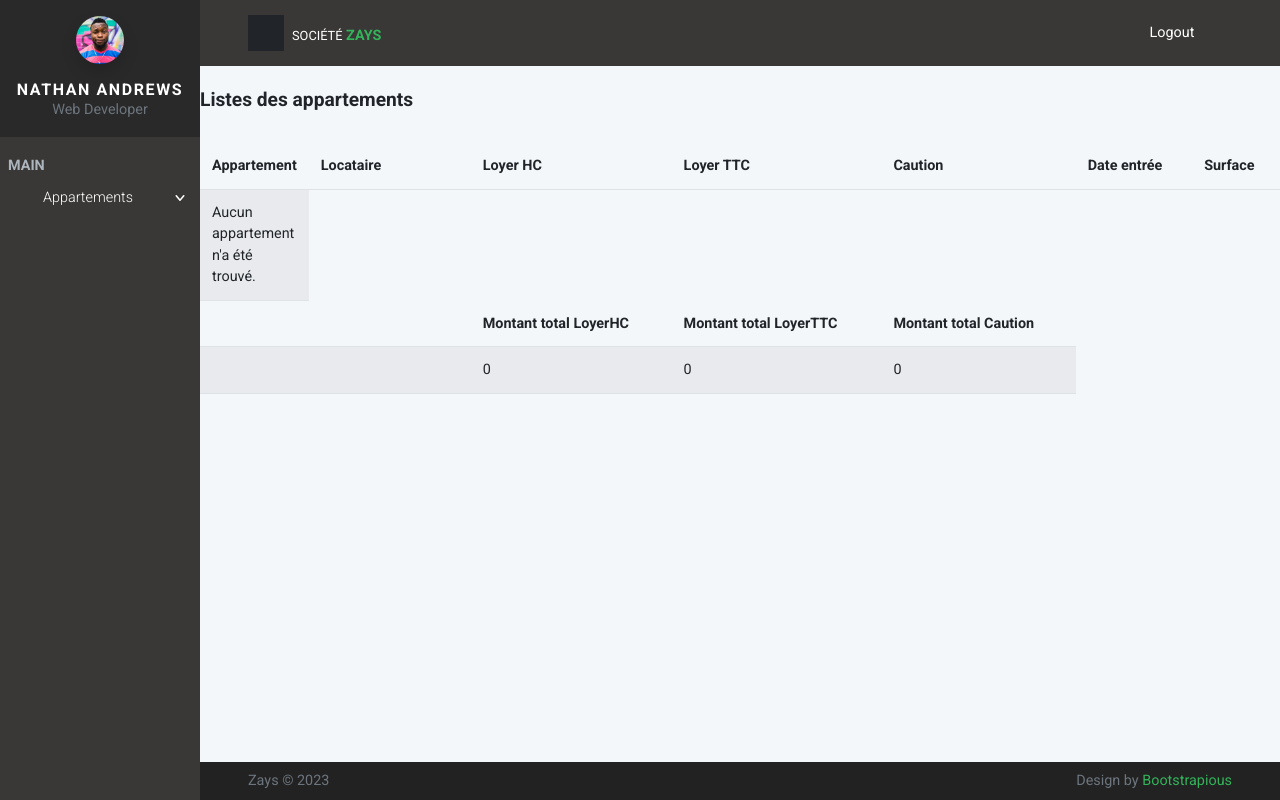
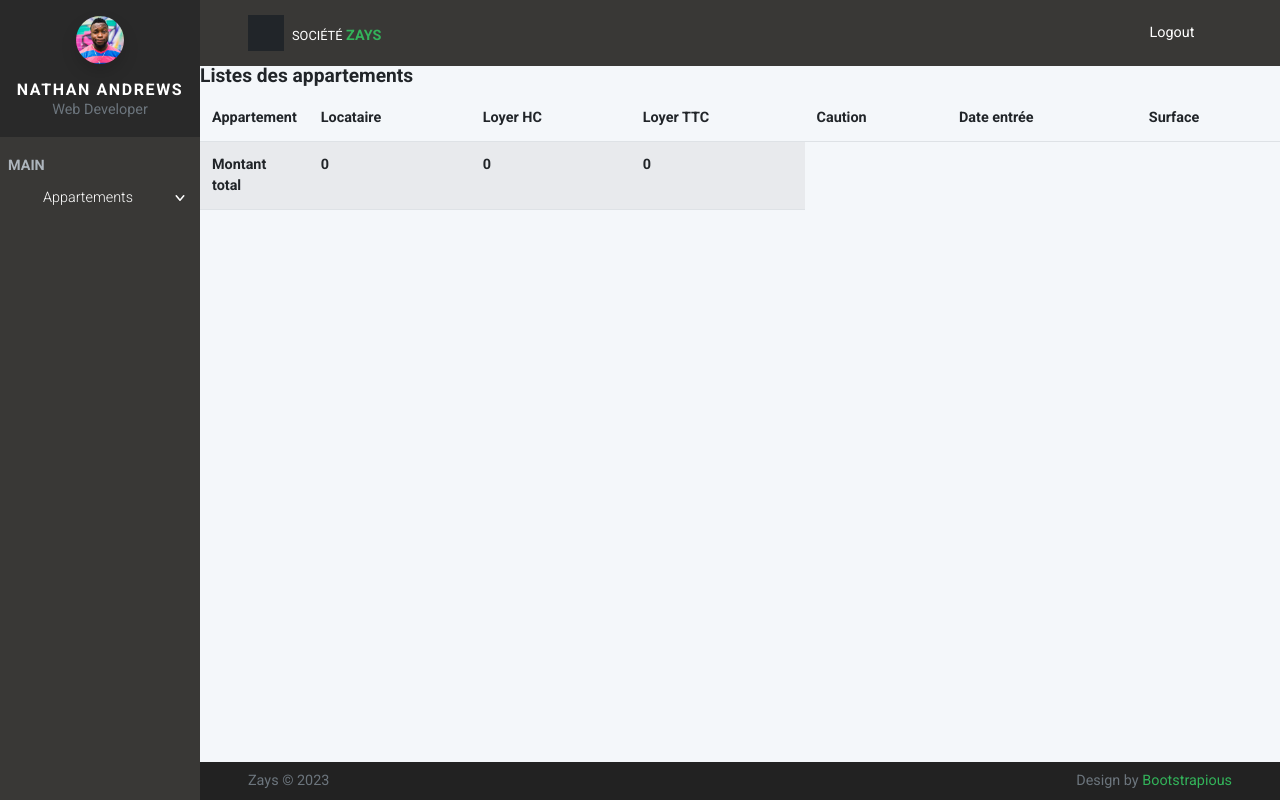
Before and after one commit to ZakinaA/Zays, a Symfony app: template templates/bail/lister.html.twig in a window 1280 px wide. Run offline with Twig, Linux system fonts and the light colour scheme; the template is opened without the code that fills it, so the values that code supplies are empty; some libraries are stand-ins or nearby versions.

Commit message:
amélioration de la vue : 1 seule boucle pour les totaux + indentation

```diff
--- a/templates/bail/lister.html.twig
+++ b/templates/bail/lister.html.twig
@@ -3,12 +3,8 @@
 <head>
     <title> Liste des appartements </title>
 </head>
-<br/>
+
 <h3>Listes des appartements</h3>
-<br/>
-
-    <div class="card-body">
-    <div class="table-responsive">
 
 <table class="table text-sm mb-0 table-striped">
     <thead>
@@ -22,52 +18,34 @@
             <th scope="col">Surface</th>
         </tr>
     </thead>
+
+    {% set sommeHC = 0 %}
+    {% set sommeTTC = 0 %}
+    {% set sommeCaution = 0 %}
     {% for b in baux %}
+
         <tr>
-    <td><a href=""> {{ b.appartement.porte }}</a></td>
-    <td><a href=""> {{b.locataires[0].nom}} {{b.locataires[0].prenom}}
-                    {% if b.locataires[1] is defined %} {{b.locataires[1].nom}} {% endif %}
-                    {% if b.locataires[1] is defined %} {{b.locataires[1].prenom}} {% endif %}
-    </a> </td>
-
-    <td>{{ b.montantHC }} {% if b.montantHC != null %}€{% endif %}</td>
+            <td><center><a href="">{{ b.appartement.porte }}</center></a></td>
+            <td><center><a href="">{{b.locataires[0].nom}} {% if b.locataires[1] is defined %}{{b.locataires[1].nom}}{% endif %}</a> </center></td>
+            <td><center>{{ b.montantHC }} {% if b.montantHC != null %}€{% endif %}</center></td>
             <td>{{ b.montantHC + b.montantCharges }} {% if b.montantHC + b.montantCharges != null %}€{% endif %}</td>
             <td>{{ b.montantCaution }} {% if b.montantCaution != null %}€{% endif %}</td>
             <td>{{ b.dateDebut|date("d/m/Y") }}</td>
             <td>{{ b.appartement.surface }} {% if b.appartement.surface != null %}m²{% endif %}</td>
         </tr>
-
-{% else %}
-<tr>
-<td>Aucun appartement n'a été trouvé.</td>
-</tr>
+        {% set sommeHC = sommeHC + b.montantHC%}
+        {% set sommeTTC = sommeTTC+ (b.montantHC + b.montantCharges)%}
+        {% set sommeCaution = sommeCaution + b.montantCaution%}
     {% endfor %}
 
     <tr>
-    <th></th> <th></th>
-    <th scope="col"> Montant total LoyerHC </th>
-    <th scope="col"> Montant total LoyerTTC </th>
-    <th scope="col"> Montant total Caution </th>
-</tr>
-{% set sommeHC = 0 %}
-{% set sommeTTC = 0 %}
-{% set sommeCaution = 0 %}
-{% for b in baux %}
-
-    {% set sommeHC = sommeHC+b.montantHC%}
-    {% set sommeTTC = sommeTTC+(b.montantHC+b.montantCharges)%}
-    {% set sommeCaution = sommeCaution+b.montantCaution%}
-{% endfor %}
-<tr>
-    <td></td> <td></td>
-    <td>{{sommeHC}}</td>
-
-    <td>{{sommeTTC}}</td>
-
-    <td>{{sommeCaution}}</td>
+        <th scope="col">Montant total</th>
+        <th scope="col"
+        <th scope="col">{{sommeHC}}</th>
+        <th scope="col">{{sommeTTC}}</th>
+        <th scope="col">{{sommeCaution}}</th>
     </tr>
 
 </table>
-</div>
-</div>
+
 {% endblock %}
```
Lines whose indentation alone changed are shown as unchanged.
